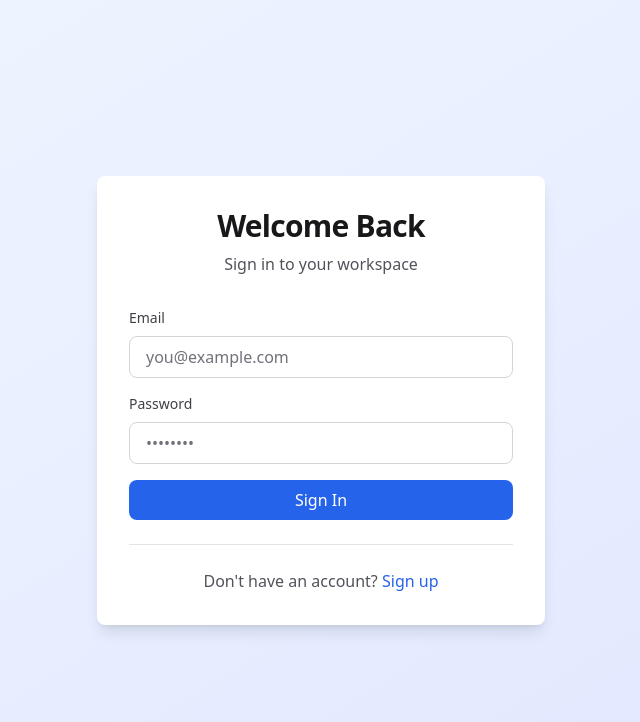
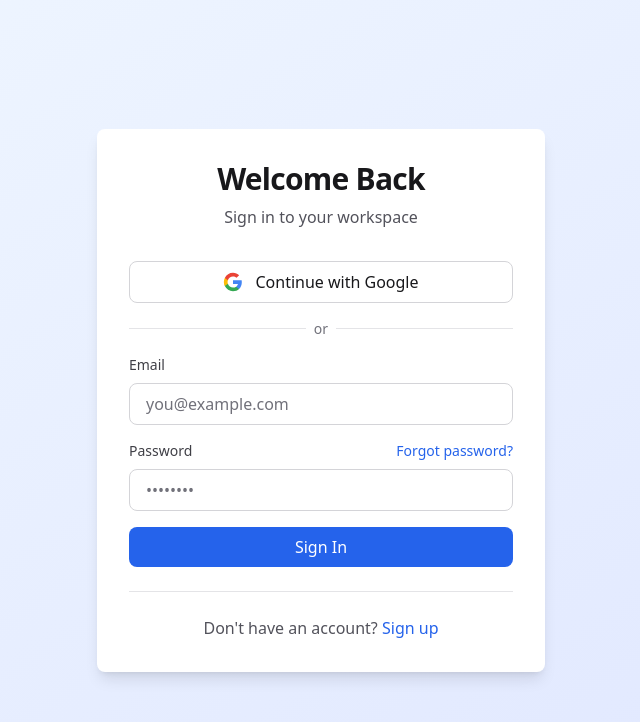
Before and after one commit to Yklein888/knowledge-workspace, a Next.js app: page /login in a window 1280 px wide. Shown: the top 722 px of the page, without its empty margins (319-959 px from the left). Built offline with nearby package versions, Linux system fonts and the light colour scheme.

Commit message:
feat: add Google OAuth and forgot password to login page

```diff
--- /dev/null
+++ b/src/app/auth/callback/route.ts
@@ -0,0 +1,17 @@
+import { NextRequest, NextResponse } from 'next/server'
+import { createClient } from '@supabase/supabase-js'
+
+export async function GET(request: NextRequest) {
+  const { searchParams, origin } = new URL(request.url)
+  const code = searchParams.get('code')
+
+  if (code) {
+    const supabase = createClient(
+      process.env.NEXT_PUBLIC_SUPABASE_URL!,
+      process.env.NEXT_PUBLIC_SUPABASE_ANON_KEY!
+    )
+    await supabase.auth.exchangeCodeForSession(code)
+  }
+
+  return NextResponse.redirect(`${origin}/workspace`)
+}
--- a/src/app/login/page.tsx
+++ b/src/app/login/page.tsx
@@ -3,14 +3,16 @@
 import { useState } from 'react'
 import Link from 'next/link'
 import { useRouter } from 'next/navigation'
-import { signIn } from '@/lib/auth'
+import { signIn, signInWithGoogle, resetPassword } from '@/lib/auth'
 
 export default function LoginPage() {
   const router = useRouter()
   const [email, setEmail] = useState('')
   const [password, setPassword] = useState('')
   const [error, setError] = useState<string | null>(null)
+  const [success, setSuccess] = useState<string | null>(null)
   const [loading, setLoading] = useState(false)
+  const [googleLoading, setGoogleLoading] = useState(false)
 
   async function handleLogin(e: React.FormEvent) {
     e.preventDefault()
@@ -19,12 +21,41 @@ export default function LoginPage() {
 
     try {
       const { user } = await signIn(email, password)
-
       if (user) {
         router.push('/workspace')
       }
     } catch (err) {
       const errorMessage = err instanceof Error ? err.message : 'Failed to login'
+      setError(errorMessage)
+    } finally {
+      setLoading(false)
+    }
+  }
+
+  async function handleGoogleLogin() {
+    setGoogleLoading(true)
+    setError(null)
+    try {
+      await signInWithGoogle()
+    } catch (err) {
+      const errorMessage = err instanceof Error ? err.message : 'Failed to sign in with Google'
+      setError(errorMessage)
+      setGoogleLoading(false)
+    }
+  }
+
+  async function handleForgotPassword() {
+    if (!email) {
+      setError('Enter your email address above first')
+      return
+    }
+    setLoading(true)
+    setError(null)
+    try {
+      await resetPassword(email)
+      setSuccess('Password reset email sent! Check your inbox.')
+    } catch (err) {
+      const errorMessage = err instanceof Error ? err.message : 'Failed to send reset email'
       setError(errorMessage)
     } finally {
       setLoading(false)
@@ -47,6 +78,37 @@ export default function LoginPage() {
           </div>
         )}
 
+        {success && (
+          <div className="mb-6 p-4 bg-green-50 dark:bg-green-950 border border-green-200 dark:border-green-800 rounded-lg">
+            <p className="text-green-800 dark:text-green-200 text-sm">{success}</p>
+          </div>
+        )}
+
+        {/* Google Sign In */}
+        <button
+          type="button"
+          onClick={handleGoogleLogin}
+          disabled={googleLoading || loading}
+          className="w-full flex items-center justify-center gap-3 px-4 py-2 border border-zinc-300 dark:border-zinc-700 rounded-lg bg-white dark:bg-zinc-800 text-zinc-900 dark:text-white hover:bg-zinc-50 dark:hover:bg-zinc-700 transition disabled:opacity-50 disabled:cursor-not-allowed font-medium mb-4"
+        >
+          <svg className="w-5 h-5" viewBox="0 0 24 24">
+            <path fill="#4285F4" d="M22.56 12.25c0-.78-.07-1.53-.2-2.25H12v4.26h5.92c-.26 1.37-1.04 2.53-2.21 3.31v2.77h3.57c2.08-1.92 3.28-4.74 3.28-8.09z"/>
+            <path fill="#34A853" d="M12 23c2.97 0 5.46-.98 7.28-2.66l-3.57-2.77c-.98.66-2.23 1.06-3.71 1.06-2.86 0-5.29-1.93-6.16-4.53H2.18v2.84C3.99 20.53 7.7 23 12 23z"/>
+            <path fill="#FBBC05" d="M5.84 14.09c-.22-.66-.35-1.36-.35-2.09s.13-1.43.35-2.09V7.07H2.18C1.43 8.55 1 10.22 1 12s.43 3.45 1.18 4.93l2.85-2.22.81-.62z"/>
+            <path fill="#EA4335" d="M12 5.38c1.62 0 3.06.56 4.21 1.64l3.15-3.15C17.45 2.09 14.97 1 12 1 7.7 1 3.99 3.47 2.18 7.07l3.66 2.84c.87-2.6 3.3-4.53 6.16-4.53z"/>
+          </svg>
+          {googleLoading ? 'Connecting...' : 'Continue with Google'}
+        </button>
+
+        <div className="relative mb-4">
+          <div className="absolute inset-0 flex items-center">
+            <div className="w-full border-t border-zinc-200 dark:border-zinc-700" />
+          </div>
+          <div className="relative flex justify-center text-sm">
+            <span className="px-2 bg-white dark:bg-zinc-900 text-zinc-500">or</span>
+          </div>
+        </div>
+
         <form onSubmit={handleLogin} className="space-y-4">
           <div>
             <label className="block text-sm font-medium text-zinc-700 dark:text-zinc-300 mb-2">
@@ -63,9 +125,18 @@ export default function LoginPage() {
           </div>
 
           <div>
-            <label className="block text-sm font-medium text-zinc-700 dark:text-zinc-300 mb-2">
-              Password
-            </label>
+            <div className="flex items-center justify-between mb-2">
+              <label className="block text-sm font-medium text-zinc-700 dark:text-zinc-300">
+                Password
+              </label>
+              <button
+                type="button"
+                onClick={handleForgotPassword}
+                className="text-sm text-blue-600 hover:text-blue-700 dark:text-blue-400 dark:hover:text-blue-300"
+              >
+                Forgot password?
+              </button>
+            </div>
             <input
               type="password"
               value={password}
@@ -87,7 +158,7 @@ export default function LoginPage() {
 
         <div className="mt-6 pt-6 border-t border-zinc-200 dark:border-zinc-800">
           <p className="text-center text-zinc-600 dark:text-zinc-400">
-            Don't have an account?{' '}
+            Don&apos;t have an account?{' '}
             <Link
               href="/signup"
               className="font-medium text-blue-600 hover:text-blue-700 dark:text-blue-400 dark:hover:text-blue-300"
--- a/src/lib/auth.ts
+++ b/src/lib/auth.ts
@@ -50,6 +50,17 @@ export async function getSession() {
   return session
 }
 
+export async function signInWithGoogle() {
+  const { data, error } = await supabase.auth.signInWithOAuth({
+    provider: 'google',
+    options: {
+      redirectTo: `${typeof window !== 'undefined' ? window.location.origin : ''}/auth/callback`,
+    },
+  })
+  if (error) throw error
+  return data
+}
+
 export async function resetPassword(email: string) {
   const { data, error } = await supabase.auth.resetPasswordForEmail(email)
 
```
